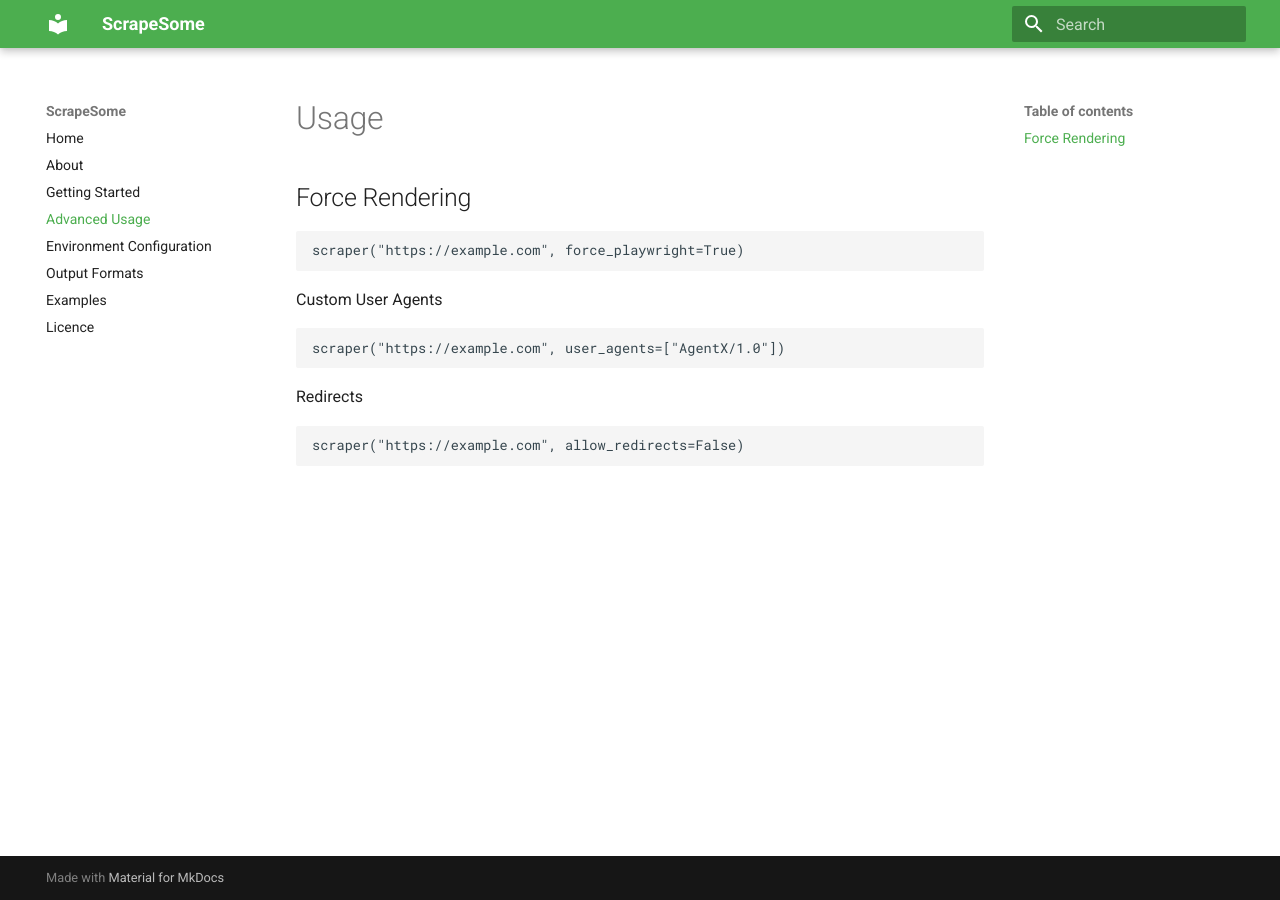
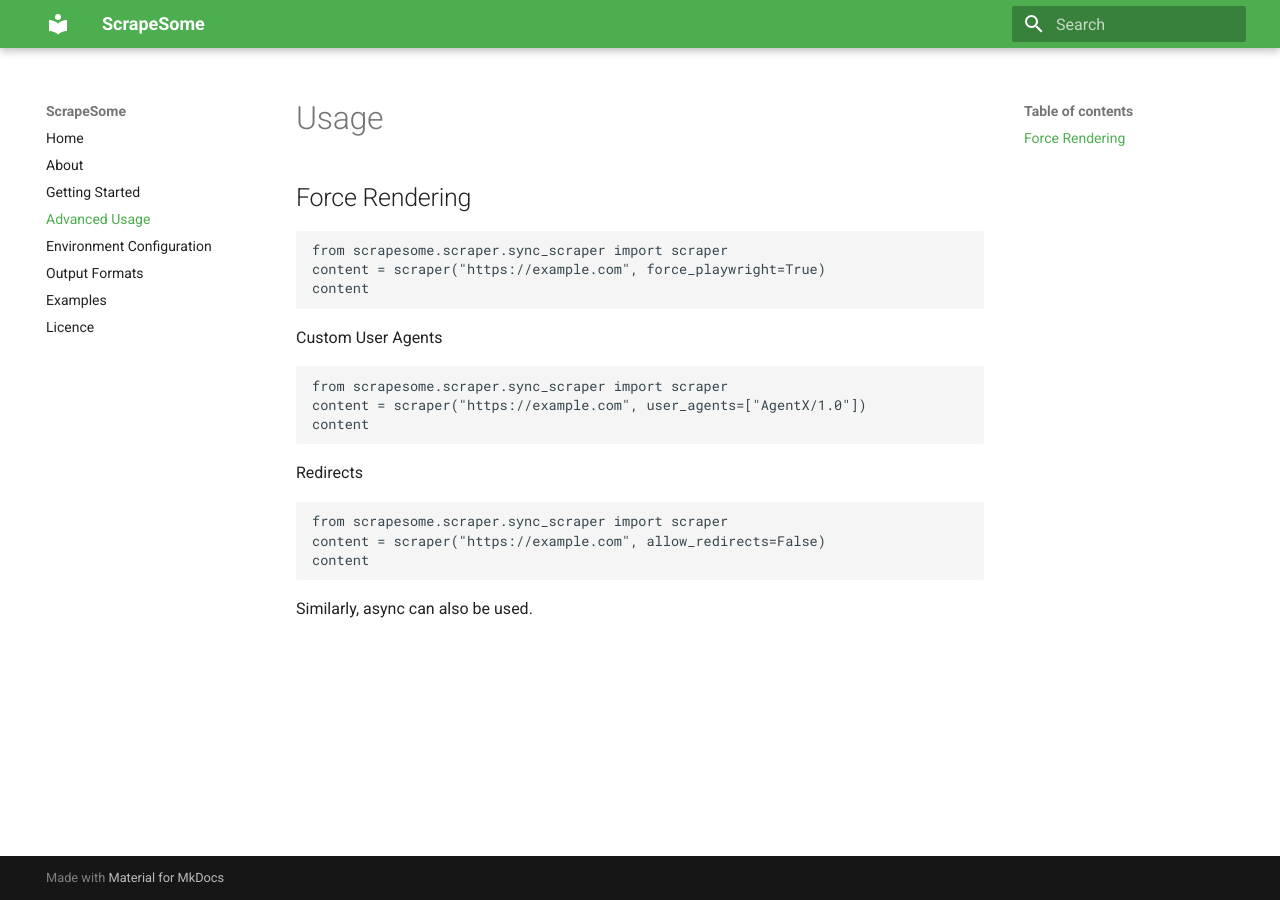
Before and after one commit to ScrapeSome/ScrapeSome, an MkDocs documentation site: the page built from docs/usage.md, in a window 1280 px wide. Built offline with MkDocs 1.6.1 and Material for MkDocs 9.7.7, drawn with Linux system fonts in a browser that asks for light colours.

Commit message:
updated docs to latest

````diff
--- a/docs/usage.md
+++ b/docs/usage.md
@@ -3,15 +3,22 @@
 
 ## Force Rendering
 ```python
-scraper("https://example.com", force_playwright=True)
+from scrapesome.scraper.sync_scraper import scraper
+content = scraper("https://example.com", force_playwright=True)
+content
 ```
 
 Custom User Agents
 ```python
-scraper("https://example.com", user_agents=["AgentX/1.0"])
+from scrapesome.scraper.sync_scraper import scraper
+content = scraper("https://example.com", user_agents=["AgentX/1.0"])
+content
 ```
 
 Redirects
 ```python
-scraper("https://example.com", allow_redirects=False)
+from scrapesome.scraper.sync_scraper import scraper
+content = scraper("https://example.com", allow_redirects=False)
+content
 ```
+Similarly, async can also be used.
--- a/pyproject.toml
+++ b/pyproject.toml
@@ -5,9 +5,9 @@ build-backend = "setuptools.build_meta"
 [project]
 name = "scrapesome"
 version = "0.0.1"
-description = "web scraper with dynamic rendering support."
+description = "A Powerful Web Scraper with dynamic rendering support."
 authors = [
-    { name = "Vishnu Vardhan Reddy", email = "gvvr2001@gmail.com" }
+    { name = "Vishnu Vardhan Reddy", email = "gvvr2024@gmail.com" }
 ]
 license = { file = "LICENSE" }
 readme = "README.md"
````
Also changed, not shown: README.md (+23 -11 lines), docs/about.md (+1 -1 lines), docs/getting-started.md (+5 -3 lines), docs/output-formats.md (+8 -2 lines).
